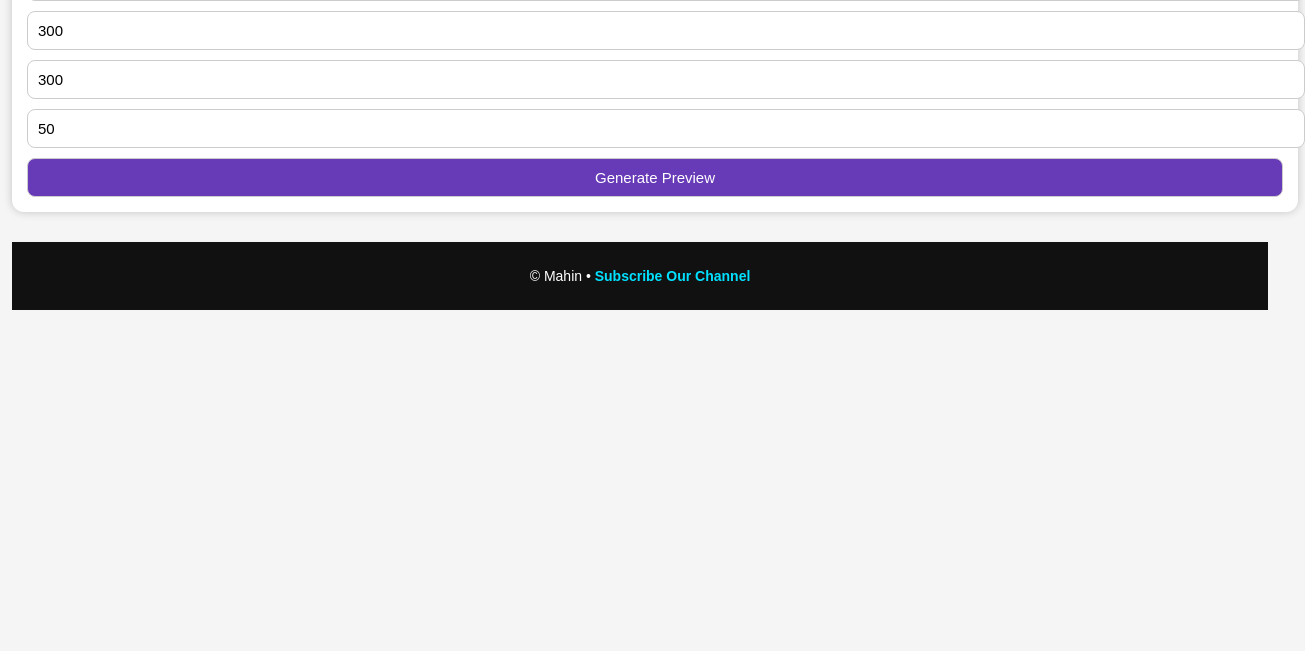
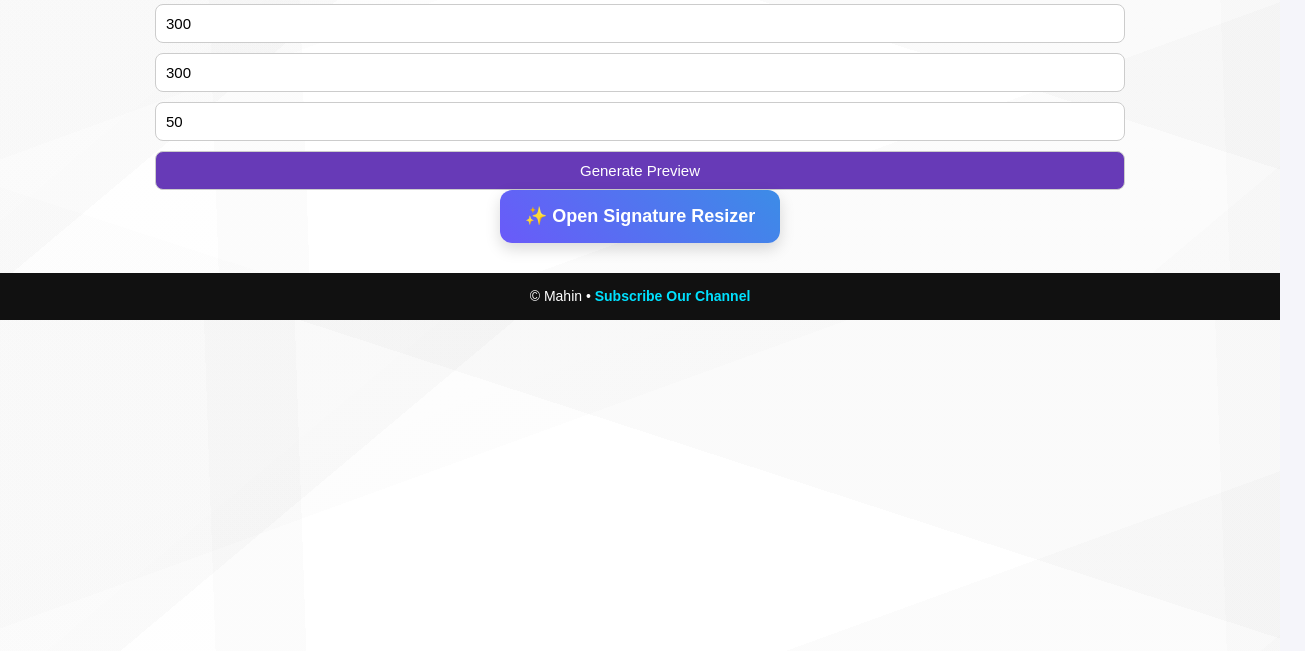
Before and after one commit to itzMahin06/Photo-Resizer-for-Admission, a plain HTML site: page index.html in a window 1280 px wide. Shown: the part 149-800 px from the top of the page, 1305 px wide, since content can reach past the window. Drawn offline with Linux system fonts and the light colour scheme.

Commit message:
Update index.html

```diff
--- a/index.html
+++ b/index.html
@@ -4,22 +4,45 @@
 <meta charset="UTF-8">
 <title>Photo Resizer for Admission</title>
 <style>
-    body{
-        font-family: Arial, sans-serif;
-        background:#f5f5f5;
-        padding:12px;
-        margin:0;
-        text-align:center;
-    }
+    * {
+    margin: 0;
+    padding: 0;
+    box-sizing: border-box;
+    vertical-align: baseline;
+}
+    body {
+    line-height: 1.6;
+    font-weight: 400;
+    direction: ltr;
+    font-family: "Ubuntu", sans-serif;
+    -webkit-font-smoothing: antialiased;
+    font-variant-numeric: lining-nums;
+    -ms-font-feature-settings: "lnum" 1;
+    -o-font-feature-settings: "lnum" 1;
+    -webkit-font-feature-settings: "lnum" 1;
+    font-feature-settings: "lnum" 1;
+    color: #47474f;
+    background: #f5f5fa;
+    background-image: linear-gradient(340deg, rgba(76, 76, 76, 0.02) 0%, rgba(76, 76, 76, 0.02) 34%, transparent 34%, transparent 67%, rgba(142, 142, 142, 0.02) 67%, rgba(142, 142, 142, 0.02) 73%, rgba(151, 151, 151, 0.02) 73%, rgba(151, 151, 151, 0.02) 100%), linear-gradient(320deg, rgba(145, 145, 145, 0.02) 0%, rgba(145, 145, 145, 0.02) 10%, transparent 10%, transparent 72%, rgba(35, 35, 35, 0.02) 72%, rgba(35, 35, 35, 0.02) 76%, rgba(69, 69, 69, 0.02) 76%, rgba(69, 69, 69, 0.02) 100%), linear-gradient(268deg, rgba(128, 128, 128, 0.02) 0%, rgba(128, 128, 128, 0.02) 5%, transparent 5%, transparent 76%, rgba(78, 78, 78, 0.02) 76%, rgba(78, 78, 78, 0.02) 83%, rgba(224, 224, 224, 0.02) 83%, rgba(224, 224, 224, 0.02) 100%), linear-gradient(198deg, rgba(25, 25, 25, 0.02) 0%, rgba(25, 25, 25, 0.02) 36%, transparent 36%, transparent 85%, rgba(180, 180, 180, 0.02) 85%, rgba(180, 180, 180, 0.02) 99%, rgba(123, 123, 123, 0.02) 99%, rgba(123, 123, 123, 0.02) 100%), linear-gradient(90deg, rgb(255, 255, 255), rgb(255, 255, 255));
+}
 
-    .container{
-        width:100%;
-        margin:auto;
-        padding:15px;
-        background:#fff;
-        border-radius:12px;
-        box-shadow:0 0 10px rgba(0,0,0,0.2);
-    }
+/* prevent body scrolling when left/right aside menu is open */
+body.menu-open {
+    overflow: hidden;
+    /* position: fixed; */
+    width: 100%;
+}
+
+    .container {
+                width: 100%;
+                padding-right: 15px;
+                padding-left: 15px;
+                padding-top: 50px;
+                margin-right: auto;
+                margin-left: auto;
+                max-width: 1000px;
+                text-align: center;
+            }
 
     input, button{
         width:100%;
@@ -156,6 +179,30 @@
         <img id="finalImg" style="width:100%;border-radius:8px;">
         <button id="downloadBtn" style="background:#ff5722;color:#fff;margin-top:10px;">Download</button>
     </div>
+<a href="https://imgresize.maahin.my.id/sign" class="nice-btn" target="_blank">
+    ✨ Open Signature Resizer
+</a>
+
+<style>
+.nice-btn {
+    display: inline-block;
+    padding: 12px 25px;
+    background: linear-gradient(45deg, #6a5af9, #3c8ce7);
+    color: #fff;
+    font-size: 18px;
+    font-weight: 600;
+    border-radius: 12px;
+    text-decoration: none;
+    box-shadow: 0 6px 15px rgba(0,0,0,0.15);
+    transition: 0.3s ease-in-out;
+}
+
+.nice-btn:hover {
+    transform: translateY(-3px);
+    box-shadow: 0 12px 25px rgba(0,0,0,0.22);
+}
+</style>
+
 
 </div>
 <footer class="footer">
```
